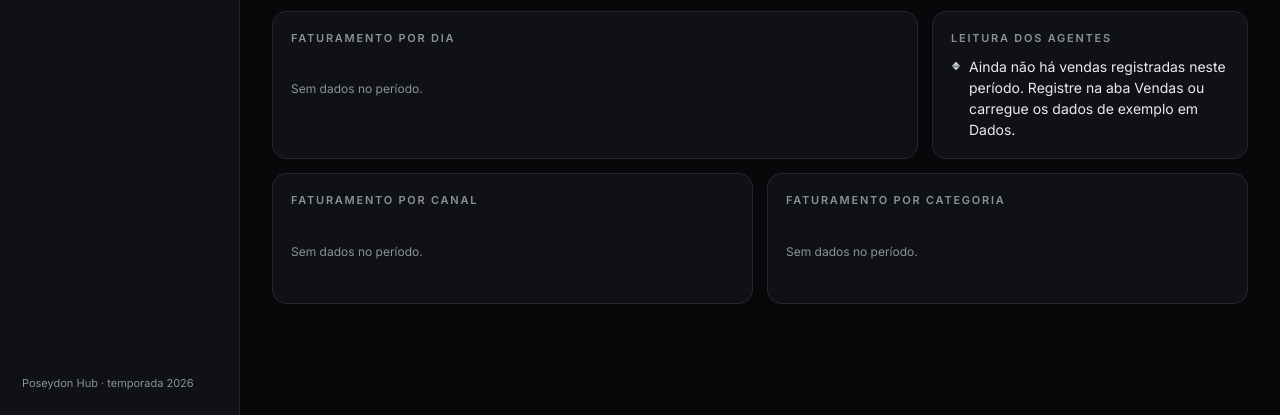
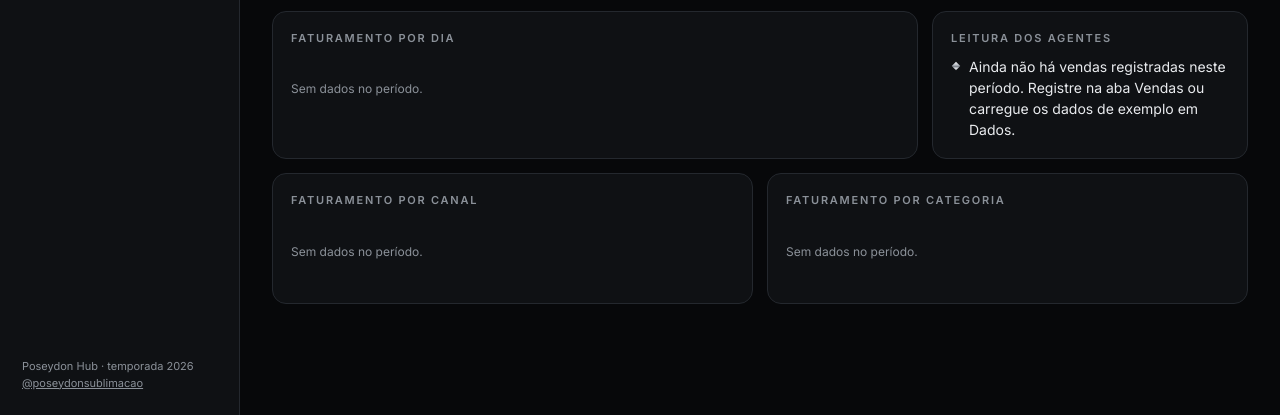
Before and after one commit to acfadias/poseydon, a plain HTML site: page gestao/index.html in a window 1280 px wide. Shown: the part 385-800 px from the top of the page. Drawn offline with nearby package versions, Linux system fonts and the light colour scheme.

Commit message:
Vincula Instagram @poseydonsublimacao
Co-Authored-By: Claude Opus 5.5 <noreply@anthropic.com>
Claude-Session: https://claude.ai/code/session_01AZpuWn8WiSAiXm1bgS5cat

```diff
--- a/gestao/index.html
+++ b/gestao/index.html
@@ -77,7 +77,7 @@ ol.rm{padding-left:20px;display:grid;gap:8px}
 <aside>
   <div class="brand"><svg><use href="#tri"/></svg><div><b class="metal">POSEYDON</b><small>sublimação</small></div><button class="thm" id="thm" aria-label="Alternar modo claro ou escuro"></button></div>
   <nav id="nav"></nav>
-  <div class="ft">Poseydon Hub · temporada 2026</div>
+  <div class="ft">Poseydon Hub · temporada 2026<br><a href="https://instagram.com/poseydonsublimacao" target="_blank" rel="noopener" style="color:inherit">@poseydonsublimacao</a></div>
 </aside>
 <main id="main"></main>
 </div>
```
Also changed, not shown: index.html (+1 -1 lines).
